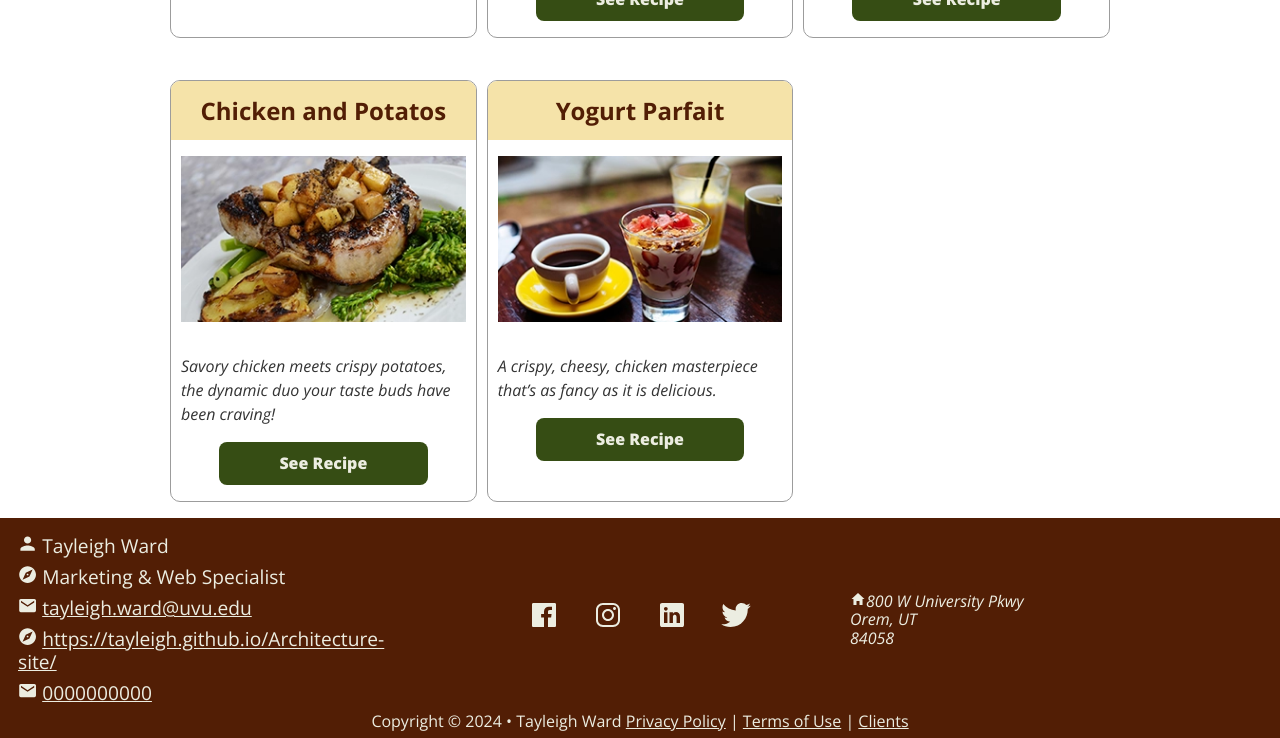
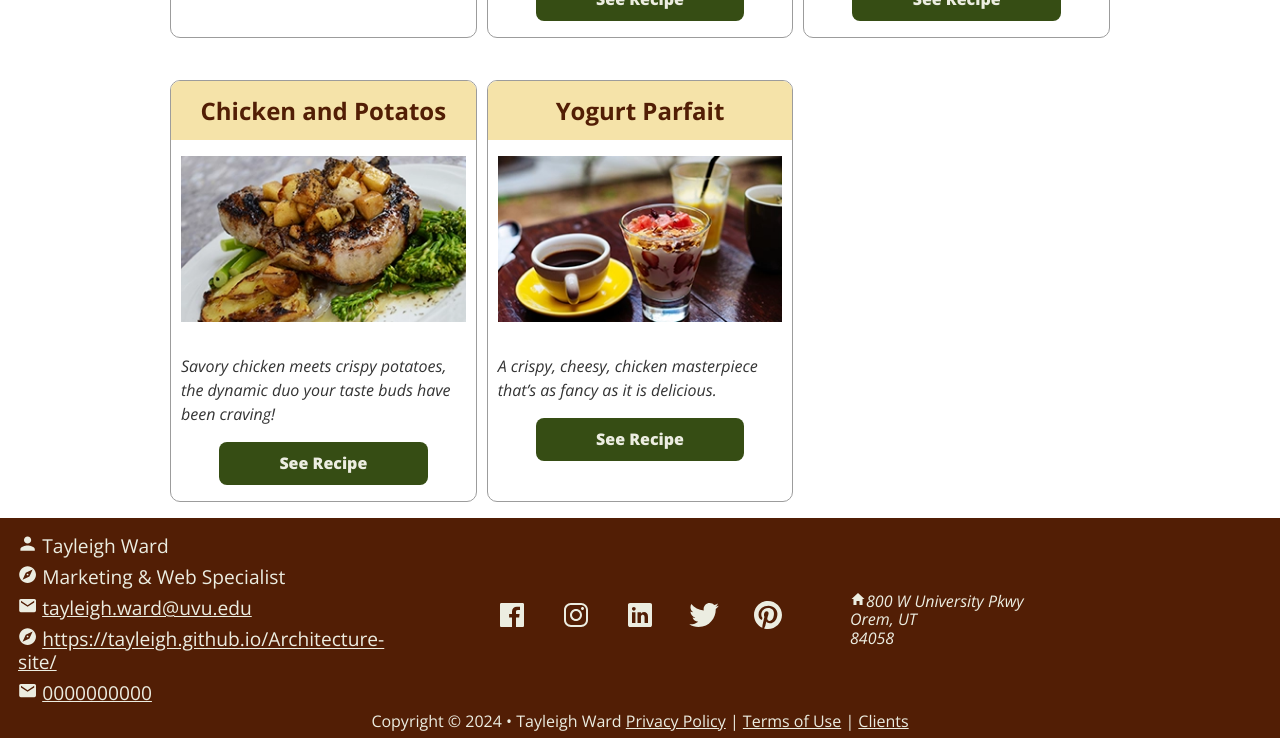
Before and after one commit to tayleigh/Diner, a plain HTML site: page index.html in a window 1280 px wide. Shown: the part 497-1235 px from the top of the page. Drawn offline with nearby package versions, Linux system fonts and the light colour scheme.

Commit message:
adding icon

```diff
--- a/index.html
+++ b/index.html
@@ -102,6 +102,7 @@
                 <a href="#" ><ion-icon name="logo-instagram"></ion-icon></a>
                 <a href="#" ><ion-icon name="logo-linkedin"></ion-icon></a>
                 <a href="#" ><ion-icon name="logo-twitter"></ion-icon></a>
+                <a href="#" ><ion-icon name="logo-pinterest"></ion-icon></a>
 
             </section>
             <section class="location">
```
